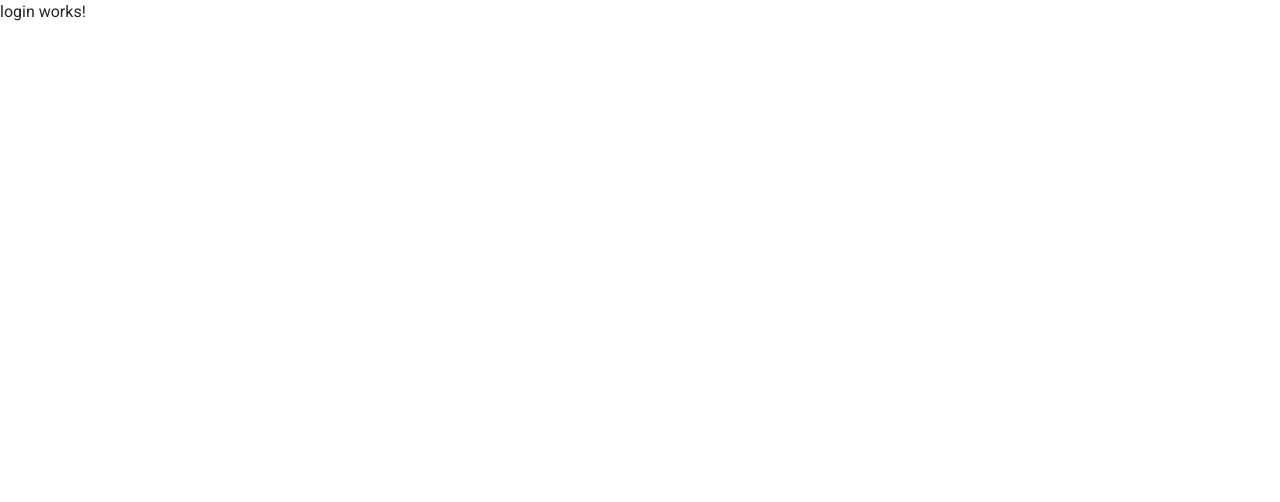
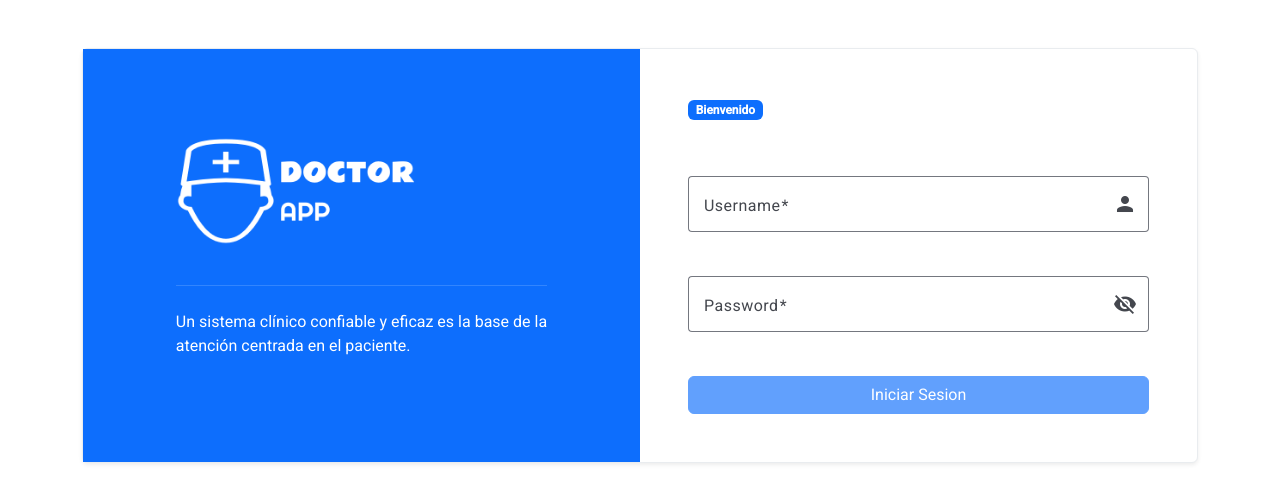
Before and after one commit to VictorCarmonaMoraza/DoctorAppFrontendV1, an Angular app: page / in a window 1280 px wide. Shown: the top 502 px of the page. Built offline with nearby package versions, Linux system fonts and the light colour scheme; no server answers.

Commit message:
35-Diseño del Login

```diff
--- a/angular.json
+++ b/angular.json
@@ -31,6 +31,7 @@
             ],
             "tsConfig": "tsconfig.app.json",
             "assets": [
+              "src/assets",
               {
                 "glob": "**/*",
                 "input": "public"
--- a/src/app/app.component.ts
+++ b/src/app/app.component.ts
@@ -14,11 +14,11 @@ export class AppComponent implements OnInit {
   constructor(private http: HttpClient) { }
 
   ngOnInit(): void {
-    this.http.get('http://localhost:5038/api/Usuario').subscribe({
+    // this.http.get('http://localhost:5038/api/Usuario').subscribe({
 
-      next: response => this.usuarios = response,
-      error: error => console.log(error),
-      complete: () => console.log('la solicitud esta completa')
-    })
+    //   next: response => this.usuarios = response,
+    //   error: error => console.log(error),
+    //   complete: () => console.log('la solicitud esta completa')
+    // })
   }
 }
--- a/src/app/app.module.ts
+++ b/src/app/app.module.ts
@@ -7,6 +7,7 @@ import { AppComponent } from './app.component';
 import { provideAnimationsAsync } from '@angular/platform-browser/animations/async';
 import { UsuarioModule } from './usuario/usuario.module';
 import { HttpClientModule } from '@angular/common/http';
+import { BrowserAnimationsModule } from '@angular/platform-browser/animations';
 
 
 @NgModule({
@@ -17,7 +18,8 @@ import { HttpClientModule } from '@angular/common/http';
     BrowserModule,
     AppRoutingModule,
     HttpClientModule,
-    UsuarioModule
+    UsuarioModule,
+    BrowserAnimationsModule
   ],
   providers: [
     //provideAnimationsAsync()
--- a/src/app/usuario/login/login.component.css
+++ b/src/app/usuario/login/login.component.css
@@ -0,0 +1,3 @@
+.full-width {
+  width: 100%;
+}
--- a/src/app/usuario/login/login.component.html
+++ b/src/app/usuario/login/login.component.html
@@ -1 +1,61 @@
-<p>login works!</p>
+<section class="p-3 p-md-4 p-xl-5">
+  <div class="container">
+    <div class="card border-light-subtle shadow-sm">
+      <div class="row g-0">
+        <div class="col-12 col-md-6 text-bg-primary">
+          <div class="d-flex align-items-center justify-content-center h-100">
+            <div class="col-10 col-xl-8 py-3">
+              <img class="img-fluid rounded mb-4" loading="lazy" src="DoctorApp.png" width="245"
+                height="80" alt="doctorApp">
+              <hr class="border-primary-subtle mb-4">
+              <p class="text-white">Un sistema clínico confiable y eficaz es la base de la atención centrada en el
+                paciente.
+              </p>
+            </div>
+          </div>
+        </div>
+        <div class="col-12 col-md-6">
+          <div class="card-body p-3 p-md-4 p-xl-5">
+            <div class="row">
+              <div class="col-12">
+                <div class="mb-5">
+                  <h2 class="badge bg-primary text-wrap">Bienvenido</h2>
+                </div>
+              </div>
+            </div>
+            <form [formGroup]="formLogin" (ngSubmit)="iniciarSesion()">
+              <div class="row gy-3 gy-md-4 overflow-hidden">
+                <div class="col-12">
+                  <mat-form-field class="full-width" appearance="outline">
+                    <mat-label>Username</mat-label>
+                    <input formControlName="username" matInput autocomplete="off">
+                    <mat-icon matSuffix>person</mat-icon>
+                  </mat-form-field>
+                </div>
+                <div class="col-12">
+                  <mat-form-field class="full-width" appearance="outline">
+                    <mat-label>Password</mat-label>
+                    <input [type]="ocultarPassword ? 'password':'text'" formControlName="password" matInput
+                      autocomplete="off">
+                    <button mat-icon-button matSuffix (click)="ocultarPassword = !ocultarPassword"
+                      type="button"></button>
+                    <mat-icon matSuffix>{{ocultarPassword? 'visibility_off':'visibility'}}</mat-icon>
+                  </mat-form-field>
+                </div>
+                <div class="col-12">
+                  <div class="d-grid">
+                    <button class="btn bsb-btn-xl btn-primary" type="submit" [disabled]="formLogin.invalid">
+                      Iniciar Sesion
+                    </button>
+                  </div>
+                </div>
+              </div>
+            </form>
+          </div>
+        </div>
+      </div>
+    </div>
+  </div>
+</section>
+
+<mat-progress-bar mode="indeterminate" *ngIf="mostrarLoading"></mat-progress-bar>
```
Also changed, not shown: public/DoctorApp.png (added).
